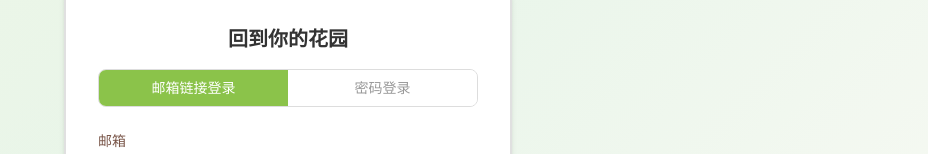
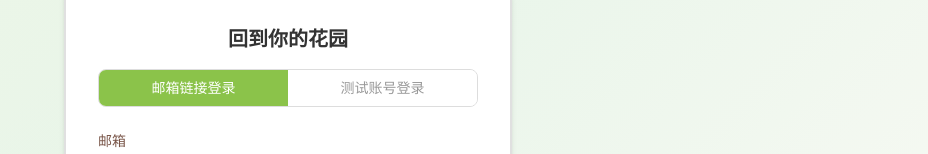
Before and after one commit to kangkang919/xinya, a Next.js app: page /login in a window 1280 px wide. Shown: the part 311-465 px from the top of the page, without its empty margins (352-1280 px from the left). Built offline with nearby package versions, Linux system fonts and the light colour scheme.

Commit message:
fix: rename ???? to ??????

```diff
--- a/app/(auth)/login/page.tsx
+++ b/app/(auth)/login/page.tsx
@@ -107,7 +107,7 @@ function LoginForm() {
             color: mode === "password" ? "#fff" : "#999",
           }}
         >
-          密码登录
+          测试账号登录
         </button>
       </div>
 
```
